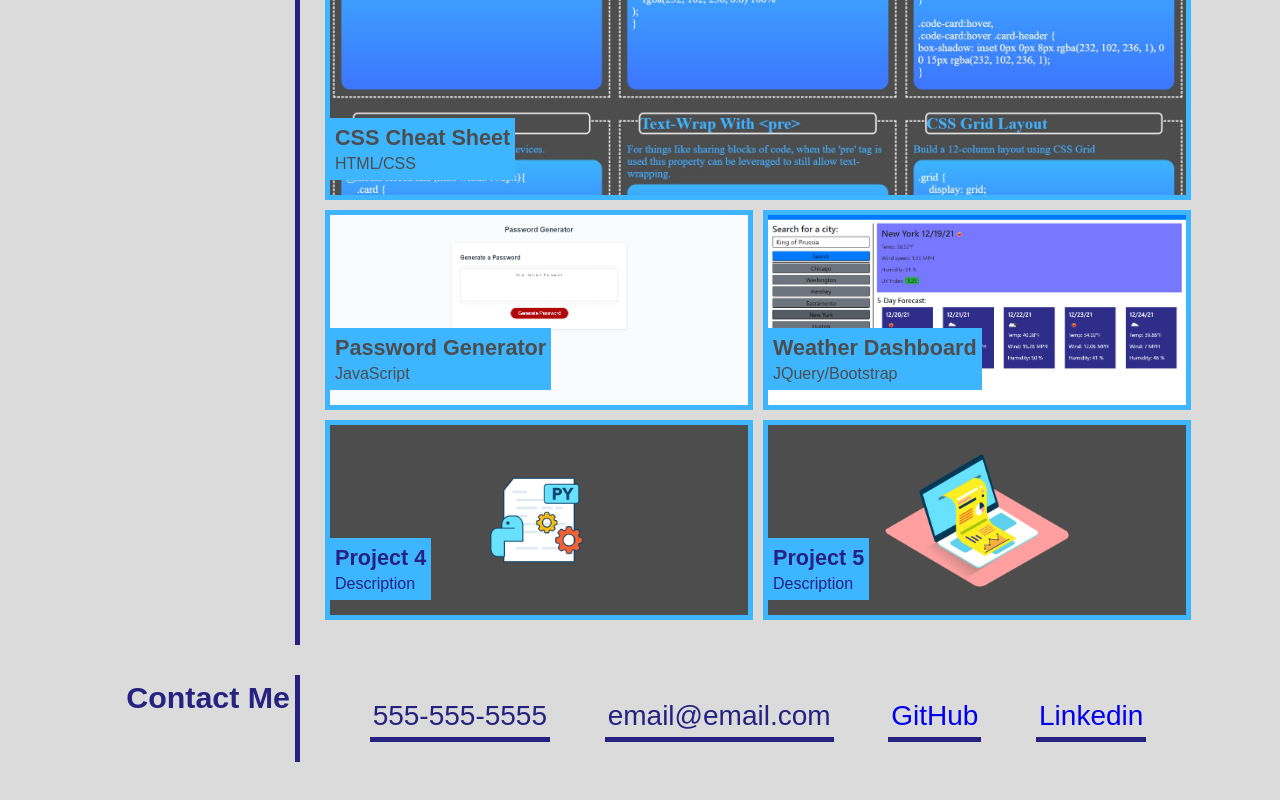
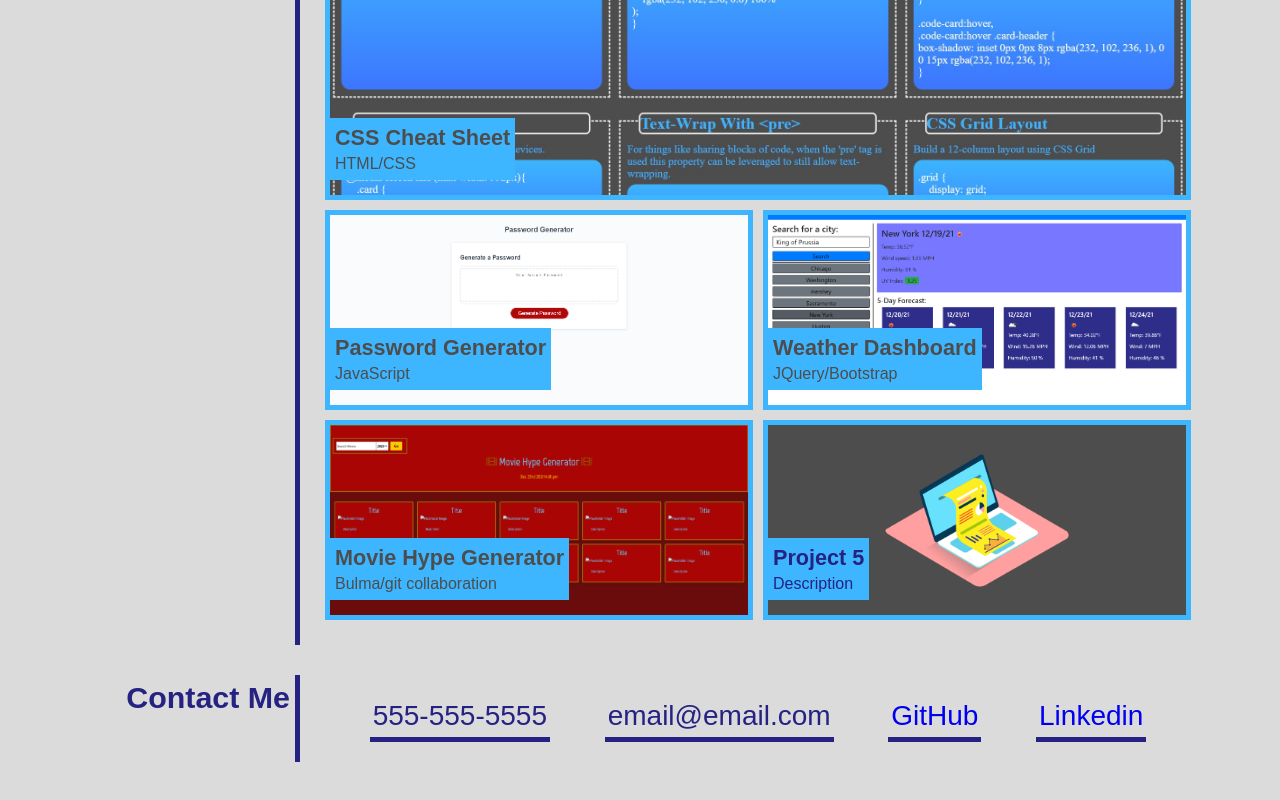
Before and after one commit to MHranek/Portfolio, a plain HTML site: page index.html in a window 1280 px wide. Shown: the part 919-1719 px from the top of the page. Drawn offline with Linux system fonts and the light colour scheme.

Commit message:
Added Movie Hype Generator project

```diff
--- a/assets/css/style.css
+++ b/assets/css/style.css
@@ -177,14 +177,16 @@ nav a {
     background-position: top;
 }
 
-#project-3 {
+#weather-dashboard {
     background-image:url("../images/Weather_Dashboard_Screenshot.png");
     background-size:cover;
     background-position: center;
 }
 
-#project-4 {
-    background-image:url("../images/python_outline.png");
+#movie-hype-generator {
+    background-image:url("../images/movie_hype_generator.png");
+    background-size:cover;
+    background-position: top;
 }
 
 #project-5 {
--- a/index.html
+++ b/index.html
@@ -56,16 +56,16 @@
                             <p>JavaScript</p>
                         </div>
                     </a>
-                    <a tabindex="0" target="_blank" href="https://mhranek.github.io/Weather-Dashboard/" class="card" id="project-3">
+                    <a tabindex="0" target="_blank" href="https://mhranek.github.io/Weather-Dashboard/" class="card" id="weather-dashboard">
                         <div class="card-title">
                             <h3>Weather Dashboard</h3>
                             <p>JQuery/Bootstrap</p>
                         </div>
                     </a>
-                    <a tabindex="0" target="_blank" href="" class="card" id="project-4">
+                    <a tabindex="0" target="_blank" href="https://ajread13.github.io/Movie-Hype-Generator/" class="card" id="movie-hype-generator">
                         <div class="card-title">
-                            <h3>Project 4</h3>
-                            <p>Description</p>
+                            <h3>Movie Hype Generator</h3>
+                            <p>Bulma/git collaboration</p>
                         </div>
                     </a>
                     <a tabindex="0" target="_blank" href="" class="card" id="project-5">
```
Also changed, not shown: assets/images/movie_hype_generator.png (added).
